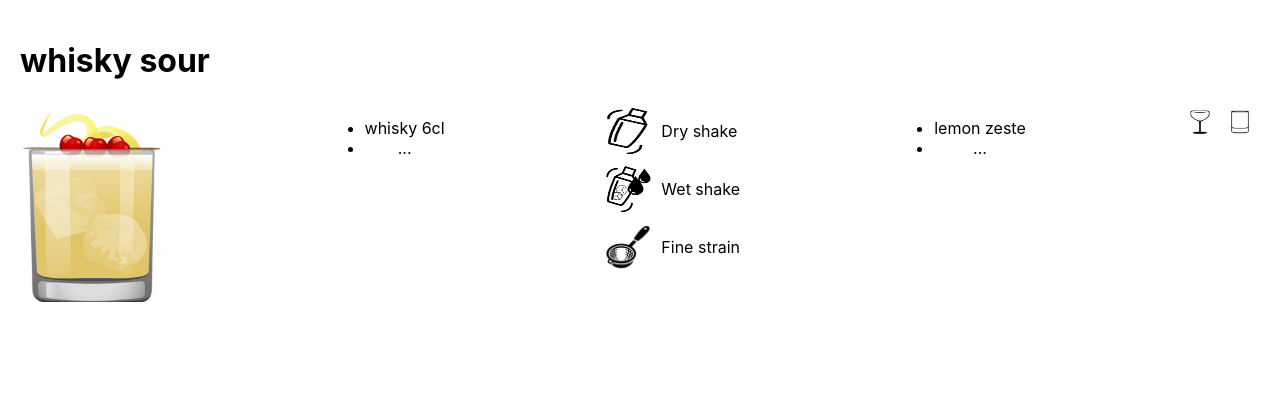
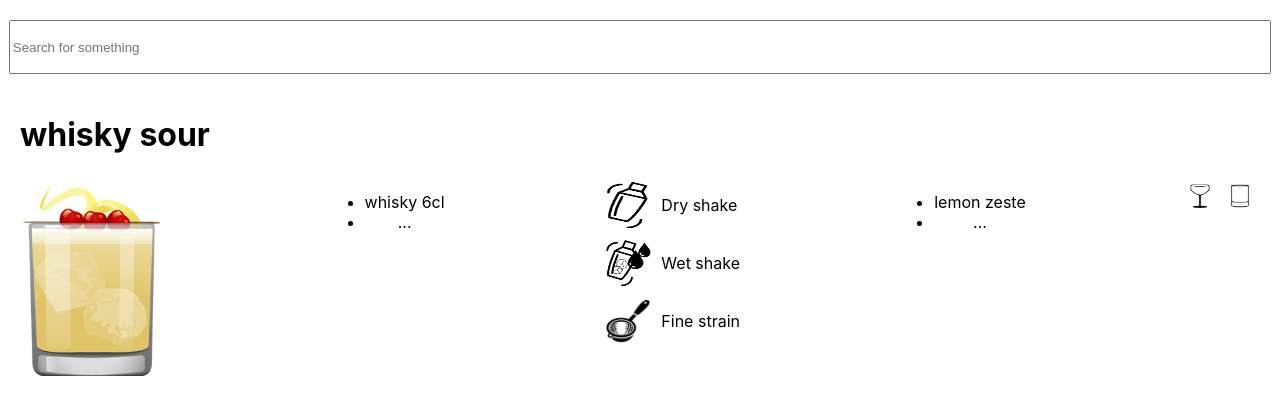
Before and after one commit to FlorianLiebhart/cocktails, a React (Create React App) app: page / in a window 1280 px wide. Shown: the top 414 px of the page. Built offline with nearby package versions, Linux system fonts and the light colour scheme.

Commit message:
Added a filter input

```diff
--- a/package.json
+++ b/package.json
@@ -3,10 +3,6 @@
   "version": "0.1.0",
   "private": true,
   "dependencies": {
-    "@emotion/react": "^11.7.0",
-    "@emotion/styled": "^11.6.0",
-    "@mui/icons-material": "^5.2.1",
-    "@mui/material": "^5.2.3",
     "@testing-library/jest-dom": "^5.16.1",
     "@testing-library/react": "^11.2.7",
     "@testing-library/user-event": "^12.8.3",
--- a/src/App.tsx
+++ b/src/App.tsx
@@ -1,13 +1,22 @@
-import React from 'react';
+import React, {useState} from 'react';
 import './App.css';
 import CocktailsList from "./components/CocktailsList";
 import cocktails from "./domain/cocktails";
 
 function App() {
+    const [filter, setFilter] = useState<string | null>(null);
+
+
+    const onUserInputChange = (newValue: string) => {
+        setFilter(newValue);
+    }
+
+    const filteredCocktails = cocktails.filter(cocktail => filter === null || cocktail.name.includes(filter));
+
     return (
         <div className="App">
             <header className="App-header">
-                <CocktailsList cocktails={cocktails}/>
+                <CocktailsList onUserInputChange={onUserInputChange} cocktails={filteredCocktails}/>
             </header>
         </div>
     );
--- a/src/components/CocktailsList.tsx
+++ b/src/components/CocktailsList.tsx
@@ -49,10 +49,23 @@ const CocktailListItem: React.FC<any> = ({cocktail}) => <div
 </div>;
 
 
-const CocktailsList: React.FC<any> = ({cocktails}) => <>
+const CocktailsList: React.FC<any> = ({cocktails, onUserInputChange}) => <div
+    style={{
+        paddingTop: '20px',
+        paddingBottom: '50px'
+    }}
+>
+
+    <input
+        placeholder={"Search for something"}
+        style={{height: '48px', width: '98%'}}
+        onChange={(ev) => {
+            onUserInputChange(ev.target.value);
+        }}
+    />
 
     {cocktails.map((cocktail: any) => <CocktailListItem cocktail={cocktail}/>)}
-</>;
+</div>;
 
 
 export default CocktailsList;
--- a/src/components/GlassesList.tsx
+++ b/src/components/GlassesList.tsx
@@ -10,5 +10,6 @@ const glassesMap: any = {
 }
 // @ts-ignore
 export const GlassesList = ({glasses}) => <div style={{display: 'flex'}}>
-    {glasses.map((glass: any) => <img style={{width: 32, height: 32, padding: 4}} src={glassesMap[glass]}/>)}
+    {glasses.map((glass: any) => <img alt={glass} style={{width: 32, height: 32, padding: 4}}
+                                      src={glassesMap[glass]}/>)}
 </div>;
```
Also changed, not shown: 1 other file (tests, documents, lock files or other folders).
